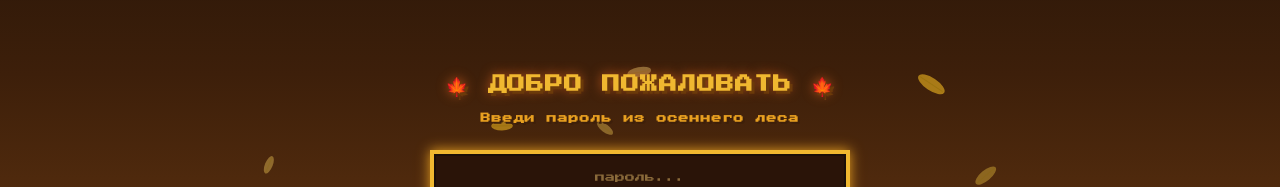
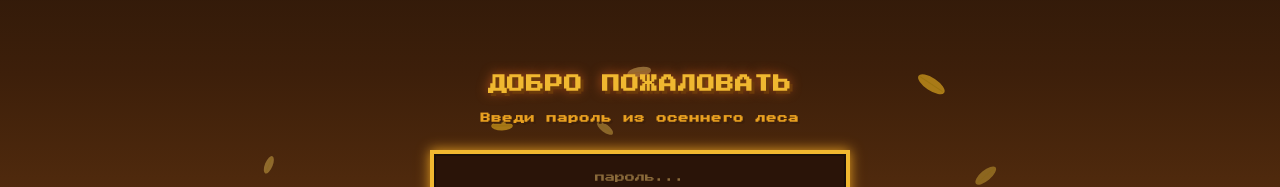
Before and after one commit to Djo013III/QuestBerendei.github.io, a plain HTML site: page index.html in a window 1280 px wide. Shown: the part 206-393 px from the top of the page. Drawn offline with Linux system fonts and the light colour scheme.

Commit message:
Update index.html

```diff
--- a/index.html
+++ b/index.html
@@ -163,7 +163,7 @@
 
   <div id="login-screen" class="screen active">
     <h1>
-      🍁 ДОБРО ПОЖАЛОВАТЬ 🍁
+       ДОБРО ПОЖАЛОВАТЬ
       <span class="sub">Введи пароль из осеннего леса</span>
     </h1>
     <div class="input-wrap">
```
